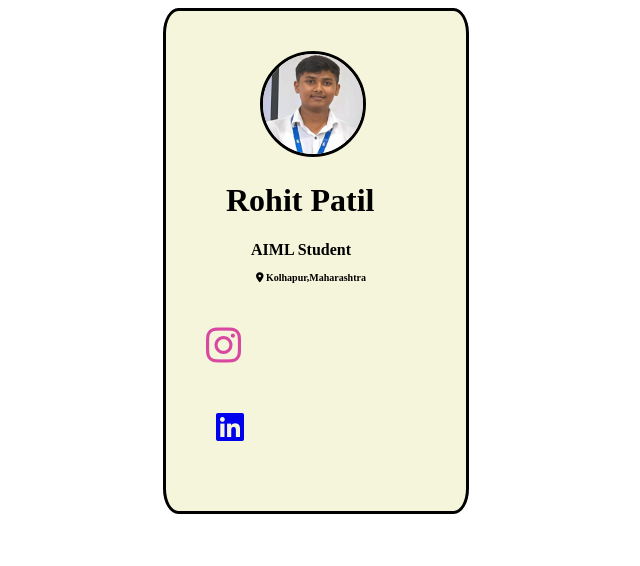
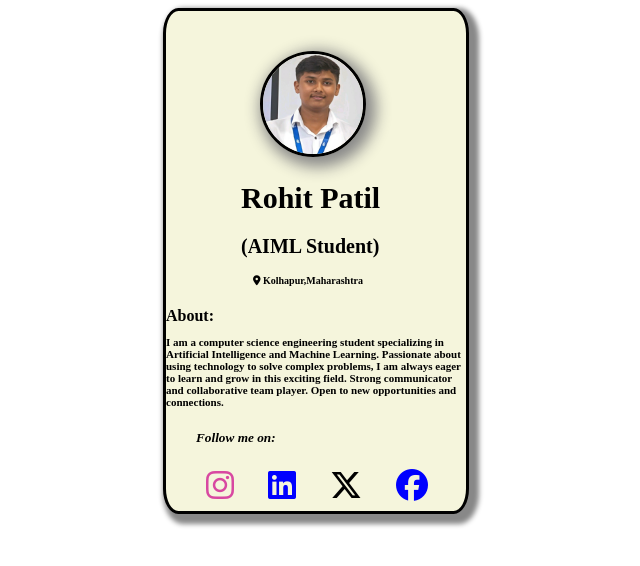
Before and after one commit to Rohitpatil34/Profile-Card, a plain HTML site: page index.html in a window 1280 px wide. Shown: the whole page, without its empty margins (324-964 px from the left). Drawn offline with Linux system fonts and the light colour scheme.

Commit message:
Update index.html

```diff
--- a/index.html
+++ b/index.html
@@ -8,9 +8,7 @@
     <link rel="stylesheet" href="https://cdnjs.cloudflare.com/ajax/libs/font-awesome/6.5.1/css/all.min.css"
         integrity="sha512-DTOQO9RWCH3ppGqcWaEA1BIZOC6xxalwEsw9c2QQeAIftl+Vegovlnee1c9QX4TctnWMn13TZye+giMm8e2LwA=="
         crossorigin="anonymous" referrerpolicy="no-referrer" />
-    <link rel="stylesheet" href="https://cdnjs.cloudflare.com/ajax/libs/font-awesome/6.5.1/css/all.min.css"
-        integrity="sha512-DTOQO9RWCH3ppGqcWaEA1BIZOC6xxalwEsw9c2QQeAIftl+Vegovlnee1c9QX4TctnWMn13TZye+giMm8e2LwA=="
-        crossorigin="anonymous" referrerpolicy="no-referrer" />
+
     <style>
         div {
             height: 500px;
@@ -19,6 +17,7 @@
             margin: auto;
             background-color: beige;
             border-radius: 5%;
+            box-shadow: 5px 5px 5px 5px #888888;
         }
 
         img {
@@ -28,41 +27,61 @@
             margin-top: 40px;
             border: 3px solid black;
             border-radius: 52%;
+            box-shadow: 5px 5px 15px 5px #888888;
+            ;
 
         }
 
         h1 {
-            margin-left: 60px;
+            margin-left: 75px;
+            font-size: 30px;
         }
 
         h2 {
-            margin-left: 85px;
-            font-size: medium;
+            margin-left: 75px;
+            font-size: 20px;
         }
 
         h3 {
-            font-size: x-small;
-            margin-left: 90px;
+            font-size: 10px;
+            margin-left: 87px;
         }
 
-        p {
-            display: flex;
-            margin: 40px;
-            font-size: 40px;
+        h4 p{
+            font-size: 11px;
         }
+        h5 {
+            margin-left: 30px;
+            font-style: italic;
 
-        p a {
-
-            border-radius: 50%;
-            color: rgb(216, 72, 161);
-        }
-       h4 a{
-            font-size:xx-large;
-            margin-left: 50px;
 
         }
 
+        a {
+            border-radius: 50%;
+            font-size: xx-large;
+            color: rgb(216, 72, 161);
+            margin-left: 40px;
+        }
 
+        a.linkedin-icon {
+            margin-left: 30px;
+            color: blue;
+        }
+
+        a.x-icon {
+            color: black;
+            margin-left: 30px;
+        }
+
+        a.fb-icon {
+            color: blue;
+            margin-left: 30px;
+
+        }
+        a:hover{
+            text-shadow: 2px 2px 10px rgb(196, 24, 24);
+        }
     </style>
 </head>
 
@@ -71,10 +90,27 @@
 
         <img src="me.jpeg" alt="photo">
         <h1>Rohit Patil</h1>
-        <h2>AIML Student</h2>
+        <h2>(AIML Student)</h2>
         <h3><i class="fa-solid fa-location-dot"></i> Kolhapur,Maharashtra</h3>
-        <p><a href="https://www.instagram.com/rohit_._patil?igsh=YzVkODRmOTdmMw=="><i class="fa-brands fa-instagram"></i></a></p>
-        <h4><a href="https://www.linkedin.com/in/rohit-patil-425867250/"><i class="fa-brands fa-linkedin"></i></a></h4>
+        <h4>
+            <nav>About:</nav>
+            <p>
+                I am a computer science engineering student specializing in Artificial Intelligence and Machine Learning.
+                Passionate about using technology to solve complex problems, I am always eager to learn and grow in this
+                exciting field. Strong communicator and collaborative team player. Open to new opportunities and
+                connections.</p>
+        </h4>
+        <h5>Follow me on:</h5>
+
+        <a href="https://www.instagram.com/rohit_._patil?igsh=YzVkODRmOTdmMw=="><i
+                class="fa-brands fa-instagram"></i></a>
+        <a href="https://www.linkedin.com/in/rohit-patil-425867250/" class="linkedin-icon"><i
+                class="fa-brands fa-linkedin"></i></a>
+        <a href="https://x.com/RohitPatil2203?t=TqC-gdpHXSIJAS_6M8Tvgw&s=08" class="x-icon"><i
+                class="fa-brands fa-x-twitter"></i></a>
+        <a href="https://www.facebook.com/profile.php?id=100070534154659&mibextid=ZbWKwL" class="fb-icon"><i
+                class="fa-brands fa-facebook"></i></a>
+
 
     </div>
 </body>
```
